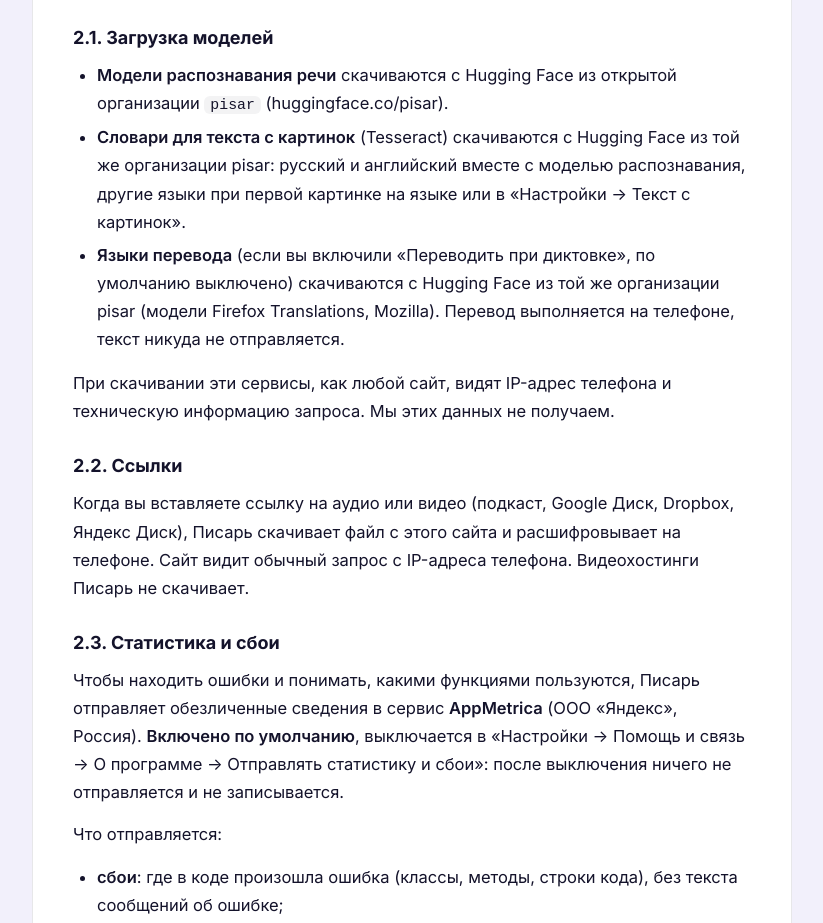
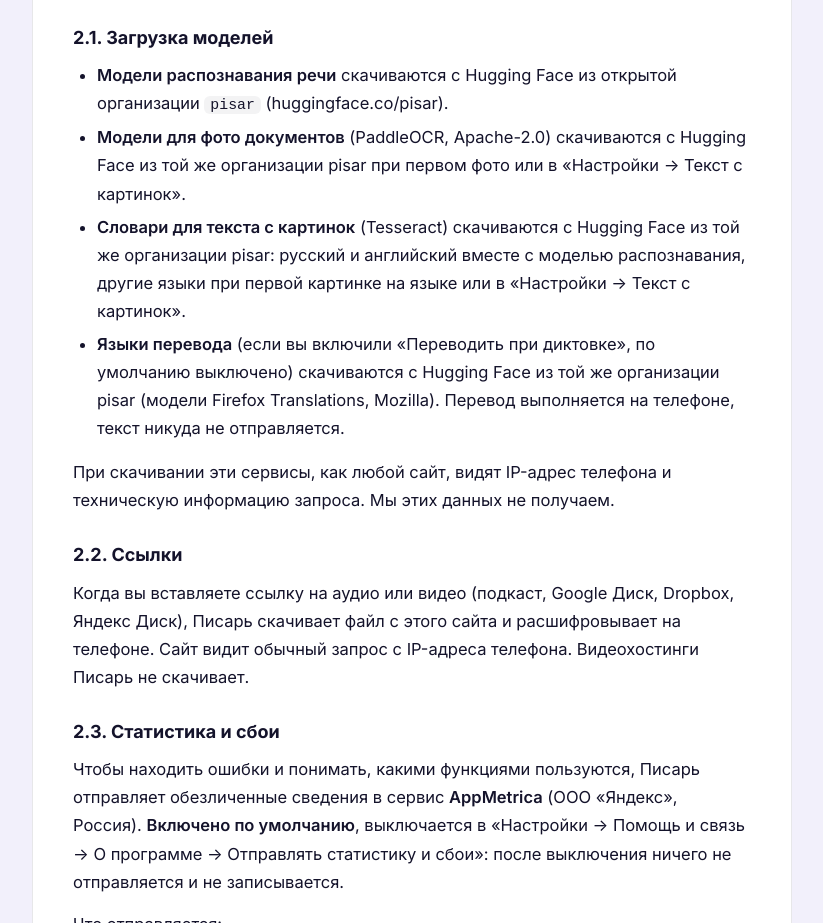
Before and after one commit to pisar-app/pisar-app.github.io, a plain HTML site: page ru/privacy/index.html in a window 1280 px wide. Shown: the part 3330-4253 px from the top of the page, without its empty margins (78-901 px from the left). Drawn offline with Linux system fonts and the light colour scheme.

Commit message:
Политика: модели PaddleOCR для фото документов (Писарь 1.0.1)
Co-Authored-By: Claude Opus 5.5 <noreply@anthropic.com>

```diff
--- a/ru/privacy/index.html
+++ b/ru/privacy/index.html
@@ -171,6 +171,7 @@
 <h3>2.1. Загрузка моделей</h3>
 <ul>
 <li><strong>Модели распознавания речи</strong> скачиваются с Hugging Face из открытой организации <code>pisar</code> (huggingface.co/pisar).</li>
+<li><strong>Модели для фото документов</strong> (PaddleOCR, Apache-2.0) скачиваются с Hugging Face из той же организации pisar при первом фото или в «Настройки → Текст с картинок».</li>
 <li><strong>Словари для текста с картинок</strong> (Tesseract) скачиваются с Hugging Face из той же организации pisar: русский и английский вместе с моделью распознавания, другие языки при первой картинке на языке или в «Настройки → Текст с картинок».</li>
 <li><strong>Языки перевода</strong> (если вы включили «Переводить при диктовке», по умолчанию выключено) скачиваются с Hugging Face из той же организации pisar (модели Firefox Translations, Mozilla). Перевод выполняется на телефоне, текст никуда не отправляется.</li>
 </ul>
```
Also changed, not shown: en/privacy/index.html (+1 -0 lines).
